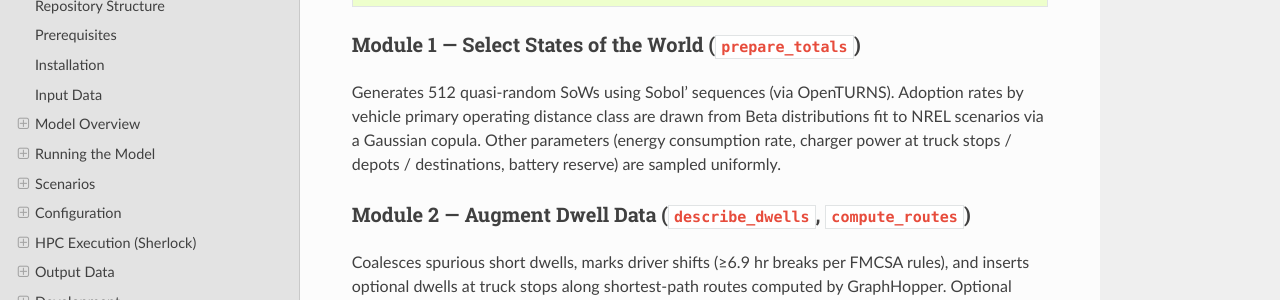
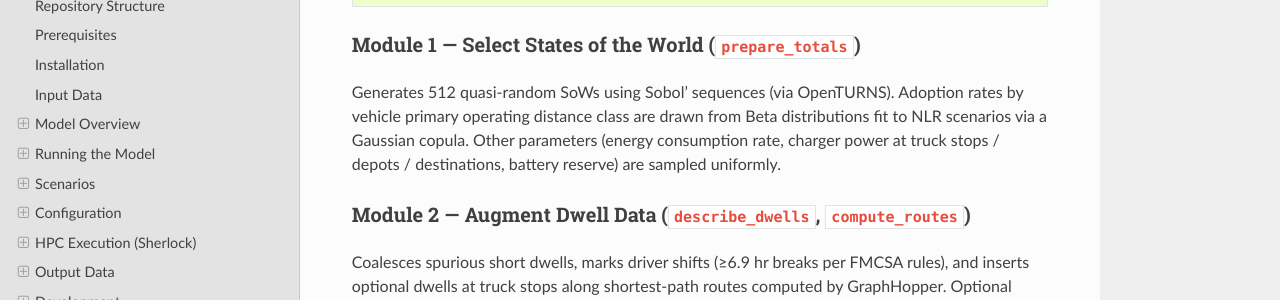
Before and after one commit to Stanford-Sustainable-Systems-Lab/LAUREL, a Sphinx documentation site: the page built from docs/source/user_guide.rst, in a window 1280 px wide and 900 px high, scrolled down 4570 px. Shown: the part 175-475 px from the top of the window. Built offline with Sphinx 7.4.7 and the Read the Docs theme 3.1.0, drawn with Linux system fonts in a browser that asks for light colours; pages that are not in the unit, such as notebooks, are missing from menus; some of the changed text lies outside the part shown.

Commit message:
Rename NREL to NLR throughout

```diff
--- a/docs/source/user_guide.rst
+++ b/docs/source/user_guide.rst
@@ -157,7 +157,7 @@
    * - VIUS (Vehicle Inventory and Use Survey)
      - `BTS <https://www.bts.gov/vius>`_
      - ``preprocess``
-   * - NREL Ledna adoption scenarios
+   * - NLR Ledna adoption scenarios
      - `iScience 27 (2024) 109385 <https://doi.org/10.1016/j.isci.2024.109385>`_
      - ``prepare_totals``
    * - HIFLD Electrical Substations
@@ -221,7 +221,7 @@
 
 Generates 512 quasi-random SoWs using Sobol' sequences (via OpenTURNS). Adoption
 rates by vehicle primary operating distance class are drawn from Beta distributions
-fit to NREL scenarios via a Gaussian copula. Other parameters (energy consumption
+fit to NLR scenarios via a Gaussian copula. Other parameters (energy consumption
 rate, charger power at truck stops / depots / destinations, battery reserve) are
 sampled uniformly.
 
@@ -346,7 +346,7 @@
    * - Scenario
      - Description
    * - ``sense_512``
-     - Main paper scenario: 512 SoWs, adoption from NREL Beta+copula
+     - Main paper scenario: 512 SoWs, adoption from NLR Beta+copula
    * - ``validate``
      - Validation run matching Broga et al. (2025) assumptions
    * - ``test``
@@ -388,7 +388,7 @@
      - Uniform
 
 Adoption rates across distance classes are correlated via a Gaussian copula fit to
-NREL scenarios (see Figure A.10 in the paper).
+NLR scenarios (see Figure A.10 in the paper).
 
 ----
 
```
Also changed, not shown: README.md (+4 -4 lines), 3 other files.
